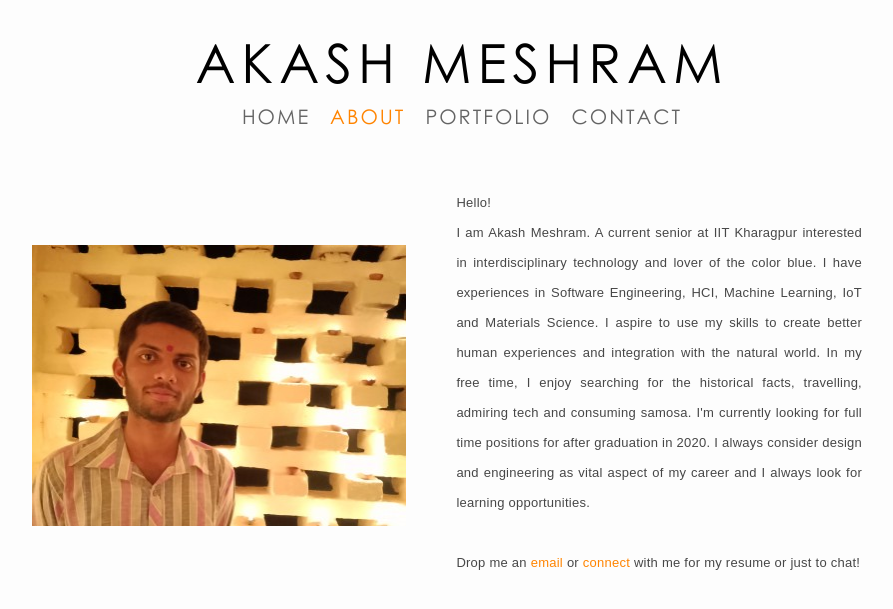
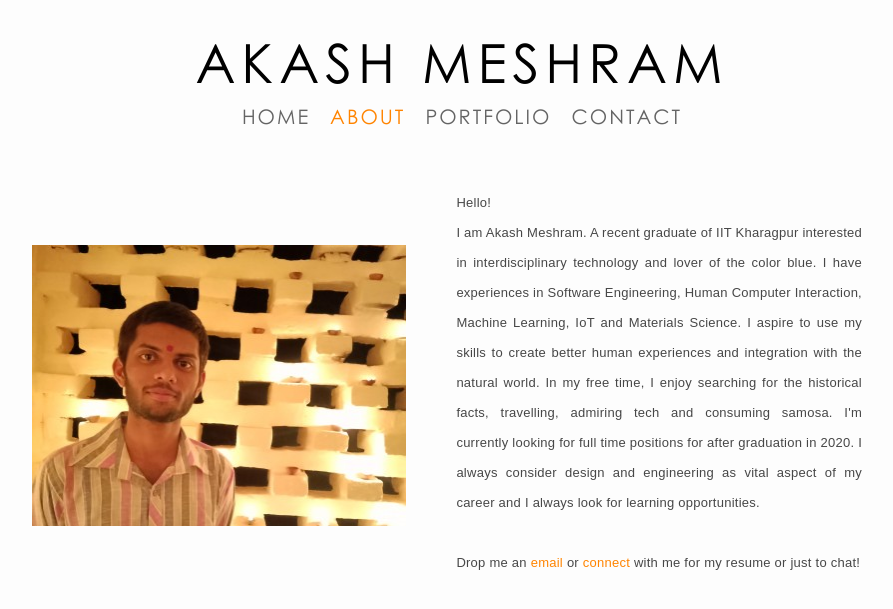
Before and after one commit to akashmeshram/old_website, a Jekyll site: the page built from pages/about.html, in a window 1280 px wide. Shown: the top 609 px of the page, without its empty margins (178-1071 px from the left). Built offline with Jekyll 4.4.1, drawn with Linux system fonts in a browser that asks for light colours; nearby versions of some CDN libraries.

Commit message:
Update about.html

```diff
--- a/pages/about.html
+++ b/pages/about.html
@@ -7,7 +7,7 @@ title: Akash Meshram | About
 		<img src="/assets/images/profile.jpg">
 		<div>
 			<p>Hello! <br> I am Akash Meshram.
-			A current senior at IIT Kharagpur interested in interdisciplinary technology and lover of the color blue. I have experiences in Software Engineering, HCI, Machine Learning, IoT and Materials Science. I aspire to use my skills to create better human experiences and integration with the natural world. <!-- Visual intuition and engineering education are key ingredients of my work. --> In my free time, I enjoy searching for the historical facts, travelling, admiring tech and consuming samosa.<!-- I'm currently moving my works from forgotten drive folders to this (hopefully) much more organized site, so bear with me please! --> I'm currently looking for full time positions for after graduation in 2020. I always consider design and engineering as vital aspect of my career and I always look for learning opportunities.
+			A recent graduate of IIT Kharagpur interested in interdisciplinary technology and lover of the color blue. I have experiences in Software Engineering, Human Computer Interaction, Machine Learning, IoT and Materials Science. I aspire to use my skills to create better human experiences and integration with the natural world. <!-- Visual intuition and engineering education are key ingredients of my work. --> In my free time, I enjoy searching for the historical facts, travelling, admiring tech and consuming samosa.<!-- I'm currently moving my works from forgotten drive folders to this (hopefully) much more organized site, so bear with me please! --> I'm currently looking for full time positions for after graduation in 2020. I always consider design and engineering as vital aspect of my career and I always look for learning opportunities.
 			<br><br>
 			Drop me an
 			<a href="mailto:6388495akash@gmail.com" style="color: rgb(255, 132, 0);">email</a>
```
